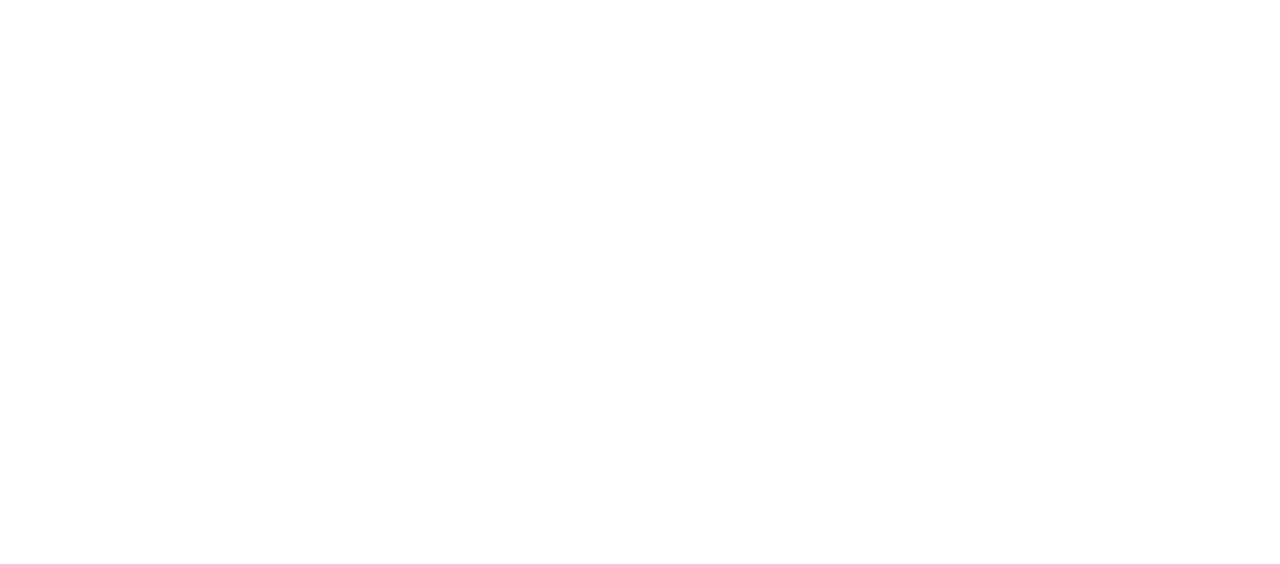
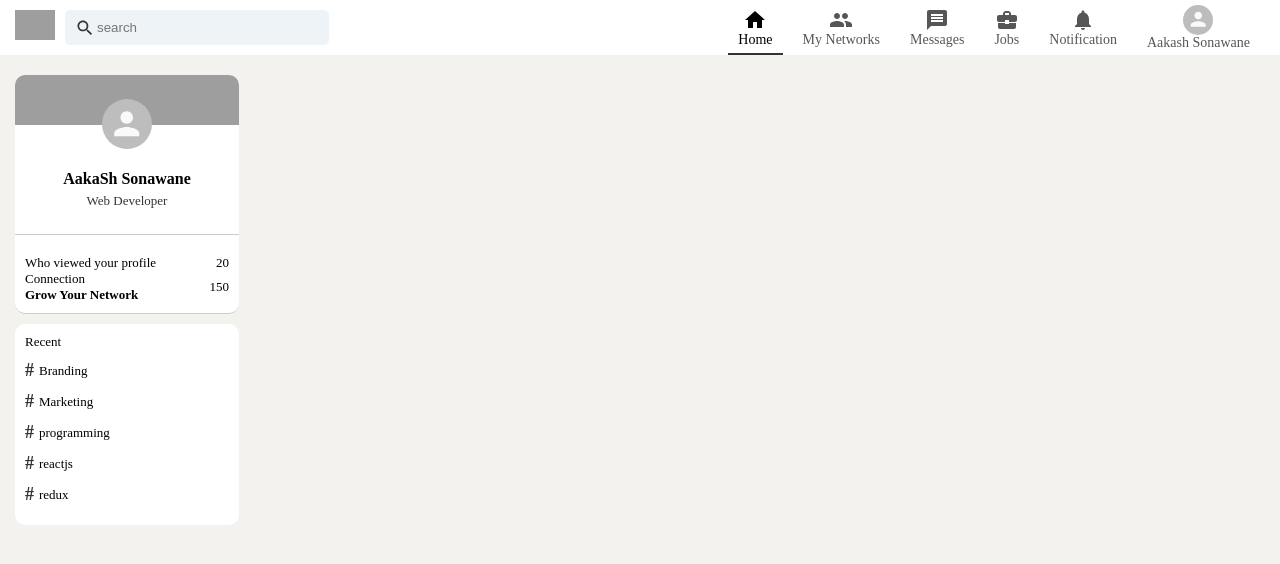
Before and after one commit to Aakash-sonawane/LinkedIn-Clone---React-Project---qri0sw0p5388, a React app: page / in a window 1280 px wide. Shown: the top 564 px of the page. Built offline with nearby package versions, Linux system fonts and the light colour scheme; grey boxes are pictures that could not be loaded.

Commit message:
header sidebar

```diff
--- a/src/components/App.js
+++ b/src/components/App.js
@@ -1,10 +1,18 @@
 import React from 'react'
 import '../styles/App.css';
+import Header from './Header';
+import SideBar from './SideBar';
 const App = () => {
 
 
   return (
-    <div id="main">
+
+      <div className='app-wrapper'>
+      <Header/>
+      <div className='app__body'>
+        <SideBar/>
+      </div>
+
     </div>
   )
 }
--- /dev/null
+++ b/src/components/Header.js
@@ -0,0 +1,36 @@
+import React from 'react'
+import SearchIcon from '@mui/icons-material/Search';
+import HomeIcon from '@mui/icons-material/Home';
+import PeopleIcon from '@mui/icons-material/People';
+import MessageIcon from '@mui/icons-material/Message';
+import BusinessCenterIcon from '@mui/icons-material/BusinessCenter';
+import NotificationsIcon from '@mui/icons-material/Notifications';
+import "../styles/header.css"
+import HeaderOptions from './HeaderOptions';
+import { Avatar } from '@material-ui/core'
+
+function Header() {
+  return (
+    <div className='header'>
+         <div className='header__left'>
+            <div className='header__logo'>
+                <img src="https://cdn-icons-png.flaticon.com/512/3536/3536505.png"/>
+            </div>
+            <div className='header__search'>
+                <SearchIcon/>
+                <input type={'text'} placeholder='search'/>
+            </div>
+         </div>
+         <div className='header__right'>
+          <HeaderOptions Icon={HomeIcon} title={"Home"}/>
+          <HeaderOptions Icon={PeopleIcon} title={"My Networks"}/>
+          <HeaderOptions Icon={MessageIcon} title={"Messages"}/>
+          <HeaderOptions Icon={BusinessCenterIcon} title={"Jobs"}/>
+          <HeaderOptions Icon={NotificationsIcon} title={"Notification"}/>
+          <HeaderOptions avatar={Avatar} title={"Aakash Sonawane"}/>
+         </div>
+    </div>
+  )
+}
+
+export default Header
--- /dev/null
+++ b/src/components/HeaderOptions.js
@@ -0,0 +1,14 @@
+import { Avatar } from '@material-ui/core'
+import React from 'react'
+
+function HeaderOptions({Icon, title, avatar}) {
+  return (
+    <div className='header__options'>
+        {Icon && <Icon></Icon>}
+        {avatar && <Avatar name={avatar}/>}
+        <span>{title}</span>
+    </div>
+  )
+}
+
+export default HeaderOptions
--- /dev/null
+++ b/src/components/SideBar.js
@@ -0,0 +1,40 @@
+import React from 'react'
+import "../styles/sidebar.css"
+import { Avatar } from '@material-ui/core'
+
+function SideBar() {
+  return (
+    <div className='sidebar'>
+        <div className='sidebar__profile'>
+            <img src="https://www.freecodecamp.org/news/content/images/size/w600/2021/06/w-qjCHPZbeXCQ-unsplash.jpg"/>
+            <div className='profile_details'>
+                <Avatar/>
+                <h4>AakaSh Sonawane</h4>
+                <p>Web Developer</p>
+            </div>
+
+            <div className='profile_stats'>
+              <span>Who viewed your profile</span>
+              <span className='stats__number'>20</span>
+            </div>
+            <div className='profile_stats'>
+              <span>Connection<br/><b>Grow Your Network</b></span>
+              <span className='stats__number'>150</span>
+            </div>
+        </div>
+
+
+        <div className='sidebar__recent'>
+          <p>Recent</p>
+          <p className='hash'><span>#</span>Branding</p>
+          <p className='hash'><span>#</span>Marketing</p>
+          <p className='hash'><span>#</span>programming</p>
+          <p className='hash'><span>#</span>reactjs</p>
+          <p className='hash'><span>#</span>redux</p>
+        </div>
+
+    </div>
+  )
+}
+
+export default SideBar
--- a/src/index.html
+++ b/src/index.html
@@ -5,8 +5,19 @@
 <meta name="viewport" content="width=device-width, initial-scale=1.0">
 <meta http-equiv="X-UA-Compatible" content="ie=edge">
 <title>React Boilerplate</title>
+<style>
+    body{
+        margin: 0;
+        padding: 0;
+    }
+    .app__body{
+    width: 70%;
+    padding: 0px 15px;
+    display: flex;
+}
+</style>
 </head>
-<body>
+<body style="background-color: #f3f2ef;">
 <div id="root">
 </div>
 </html>
--- /dev/null
+++ b/src/styles/header.css
@@ -0,0 +1,70 @@
+.header{
+    display: flex;
+    background-color: #fff;
+    padding: 10px 15px;
+    justify-content: space-between;
+    height: 35px;
+    position: sticky;
+    top: 0;
+    margin-bottom: 20px;
+    z-index: 99;
+}
+.header__left{
+    display: flex;
+}
+.header__left img{
+height: 30px;
+margin-right: 10px;
+
+}
+.header__search{
+    display: flex;
+    align-items: center;
+    background-color: #eef3f8;
+    padding: 3px 10px;
+    border-radius: 5px;
+}
+.header__search input{
+    background-color: transparent;
+    border: 0;
+    outline: 0;
+    min-width: 220px;
+}
+.header__search svg{
+    font-size: 20px;
+    color: #333;
+
+}
+
+/* HeaderOptions */
+.header__right{
+    display: flex;
+    align-items: center;
+}
+.header__options{
+    display: flex;
+    flex-direction: column;
+    align-items: center;
+    margin: 0px 15px;
+    font-size: 14px;
+    color: #565656;
+    cursor: pointer;
+    position: relative;
+}
+.header__options:first-child{
+    color: black;
+}
+.header__options:first-child::before{
+    content: "";
+    position: absolute;
+    left: -10px;
+    right: -10px;
+    background-color: #333;
+    height: 2px;
+    bottom: -7px;
+}
+.header__options .MuiAvatar-root  {
+    width: 30px;
+    height: 30px;
+    object-fit: contain;
+}
--- /dev/null
+++ b/src/styles/sidebar.css
@@ -0,0 +1,69 @@
+.sidebar{
+    display: flex;
+    flex: 0.25;
+    flex-direction: column;
+}
+.sidebar .sidebar__profile{
+    border-bottom: 1px solid #ccc;
+    text-align: center;
+    background-color: #fff;
+    border-radius: 10px;
+    padding-bottom: 10px;
+    overflow: hidden;
+}
+.sidebar .sidebar__profile img{
+    width: 100%;
+    height: 50px;
+    margin-bottom: -30px;
+}
+.sidebar .sidebar__profile .MuiAvatar-root {
+    width: 50px;
+    height: 50px;
+    margin: 0px auto;
+}
+.profile_details{
+    padding-bottom: 20px;
+    border-bottom: 1px solid #ccc;
+    margin-bottom: 20px;
+
+}
+.profile_details h4{
+    margin-bottom: 0px;
+}
+.profile_details p{
+    margin: 5px 10px;
+    font-size: 13px;
+    color: #333;
+}
+
+.profile_stats{
+    display: flex;
+    justify-content: space-between;
+    text-align: left;
+    font-size: 13px;
+    padding: 0px 10px;
+    align-items: center;
+}
+
+.sidebar__recent{
+    background-color: #fff;
+    padding: 10px;
+    margin: 10px 0px;
+    border-radius: 10px;
+    position: sticky;
+    top: 60px;
+}
+.sidebar__recent p{
+    margin: 0px 0px 10px 0px;
+    font-size: 13px;
+    display: flex;
+    align-items: center;
+    color: black;
+
+}
+.hash span{
+    font-weight: bold;
+    font-size: 18px;
+    margin-right: 5px;
+    color: #333;
+}
```
Also changed, not shown: package.json (+10 -2 lines), 1 other file (tests, documents, lock files or other folders).
